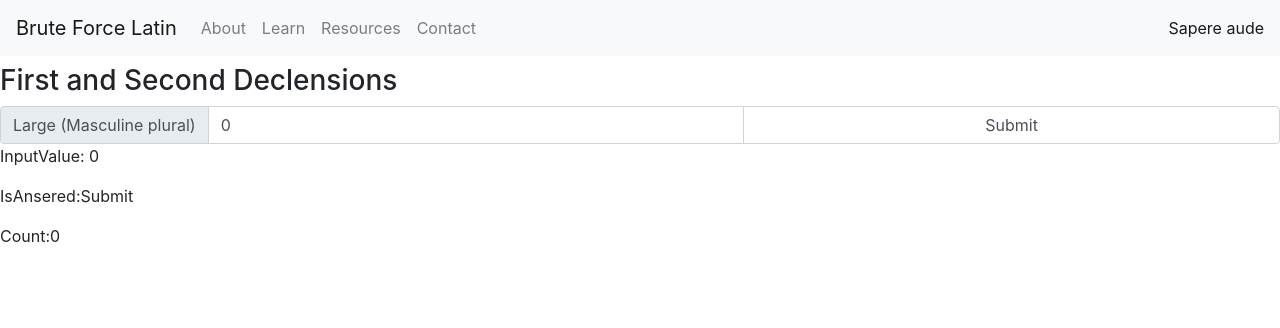
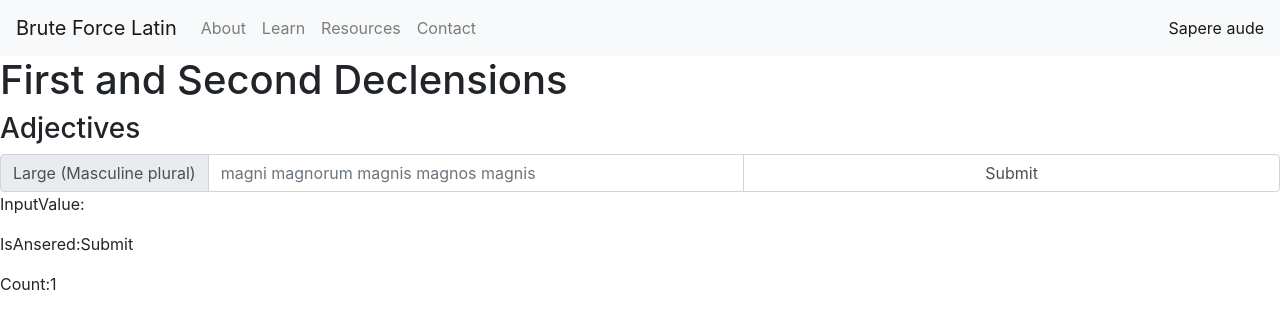
Before and after one commit to Brute-Force-Programmers/brute-force-latin, a React (Create React App) app: page /learn in a window 1280 px wide. Shown: the top 328 px of the page. Built offline with nearby package versions, Linux system fonts and the light colour scheme.

Commit message:
Pass JSON into quiz component, add more states

```diff
--- a/src/Pages/Learn.js
+++ b/src/Pages/Learn.js
@@ -18,6 +18,7 @@ let currSingPlur = readJSON[mainKeys[i]].pluralOrSingular;
 let currAnswer = readJSON[mainKeys[i]].answer.join(' ');
 
 const Learn = (props) => {
+  // console.log(UserQuizInput.json)
   return (
 
     <div>
@@ -29,6 +30,7 @@ const Learn = (props) => {
         gender={currGender}
         singular={currSingPlur}
         answer={currAnswer}
+        json = {readJSON}
         />
     </div>
 
--- a/src/components/UserQuizInput.js
+++ b/src/components/UserQuizInput.js
@@ -2,15 +2,42 @@ import React, { useEffect, useState } from "react";
 import { InputGroup, InputGroupAddon, InputGroupText, Input } from "reactstrap";
 
 const UserQuizInput = (props) => {
+  //bringing in the JSON
+  const theJSON = props.json
+  const mainKeys = Object.keys(theJSON);
+
+
   // Including states for the quiz
-  const [inputValues, setInputValue] = useState(0);
+  const [inputValues, setInputValue] = useState(null);
   const [isAnswered, setIsAnswered] = useState("Submit");
-  const [count, setCount] = useState(0);
+  const [count, setCount] = useState(1);
+  const [section, setSection] = useState(theJSON[mainKeys[count]].category);
+  const [type, setType] = useState(theJSON[mainKeys[count]].sectionTitle);
+  const [word, setWord] = useState(theJSON[mainKeys[count]].word);
+  const [gender, setGender] = useState(theJSON[mainKeys[count]].gender);
+  const [singularPlural, setSingularPlural] = useState(theJSON[mainKeys[count]].pluralOrSingular);
+  const [answer, setAnswer] = useState(theJSON[mainKeys[count]].answer.join(' '));
+  console.log(section, type, word, gender, singularPlural, answer)
+
+
+
+
+  // let i = 1;
+  // integer indices will not work, so keys are used to access data
+  // let currType = theJSON[mainKeys[count]].category;
+  // let currSection = theJSON[mainKeys[count]].sectionTitle;
+  // let currWord = theJSON[mainKeys[count]].word;
+  // let currGender = theJSON[mainKeys[count]].gender;
+  // let currSingPlur = theJSON[mainKeys[count]].pluralOrSingular;
+  // let currAnswer = theJSON[mainKeys[count]].answer.join(' ');
+
+
+
   const onChange = (event) => {
     setInputValue(event.target.value);
   };
+  // Function to capture values from user input and print to console
 
-  // Function to capture values from user input and print to console
   const handleSubmit = (event, inputValues, isAnswered, count) => {
     if (isAnswered == "Submit") {
       setIsAnswered("Next Word");
@@ -18,22 +45,32 @@ const UserQuizInput = (props) => {
       setIsAnswered("Submit");
       setInputValue(null);
       setCount(count + 1);
+      setSection(theJSON[mainKeys[count]].category);
+      setType(theJSON[mainKeys[count]].sectionTitle);
+      setWord(theJSON[mainKeys[count]].word);
+      setGender(theJSON[mainKeys[count]].gender);
+      setSingularPlural(theJSON[mainKeys[count]].pluralOrSingular);
+      setAnswer(theJSON[mainKeys[count]].answer.join(' '));
     }
     console.log(inputValues, isAnswered, count);
+    console.log(section, type, word, gender, singularPlural, answer)
+    // console.log(currType, currSection, currWord, currGender, currSingPlur, currAnswer)
     event.preventDefault();
   };
   return (
     <div>
-      <h1> {props.type} </h1>
-      <h3> {props.sectionTitle} </h3>
+      <h1> {type} </h1>
+      <h3> {section} </h3>
       {/* Included onChange event to update the answerValue state when user types into the input */}
       <InputGroup onChange={(event) => onChange(event)}>
         <InputGroupAddon addonType="prepend">
           <InputGroupText>
-            {props.word} {" (" + props.gender + " "} {"" + props.singular + ")"}
+            {/* {props.word} {" (" + props.gender + " "} {"" + props.singular + ")"} */}
+            {word} {" (" + gender + " "} {"" + singularPlural + ")"}
+
           </InputGroupText>
         </InputGroupAddon>
-        <Input placeholder={props.answer} value={inputValues} type="text" />
+        <Input placeholder={answer} value={inputValues} type="text" />
         {/* Included onclick event to console log answer submission */}
         <Input
           type="submit"
--- a/src/vocab/AdjectivesTest.json
+++ b/src/vocab/AdjectivesTest.json
@@ -14,7 +14,8 @@
     "sectionTitle": "First and Second Declensions",
     "gender": "Masculine",
     "pluralOrSingular": "plural",
-    "endingOrComparatives": ""
+    "endingOrComparatives": "",
+    "category": "Adjectives"
   },
   "largeFS": {
     "word": "Large",
@@ -22,7 +23,8 @@
     "sectionTitle": "First and Second Declensions",
     "gender": "Feminine",
     "pluralOrSingular": "singular",
-    "endingOrComparatives": ""
+    "endingOrComparatives": "",
+    "category": "Adjectives"
   },
   "largeFP": {
     "word": "Large",
@@ -30,7 +32,8 @@
     "sectionTitle": "First and Second Declensions",
     "gender": "Feminine",
     "pluralOrSingular": "plural",
-    "endingOrComparatives": ""
+    "endingOrComparatives": "",
+    "category": "Adjectives"
   },
   "largeNS": {
     "word": "Large",
@@ -38,7 +41,8 @@
     "sectionTitle": "First and Second Declensions",
     "gender": "Neuter",
     "pluralOrSingular": "singular",
-    "endingOrComparatives": ""
+    "endingOrComparatives": "",
+    "category": "Adjectives"
   },
   "largeNP": {
     "word": "Large",
@@ -46,6 +50,7 @@
     "sectionTitle": "First and Second Declensions",
     "gender": "Neuter",
     "pluralOrSingular": "plural",
-    "endingOrComparatives": ""
+    "endingOrComparatives": "",
+    "category": "Adjectives"
   }
 }
```
